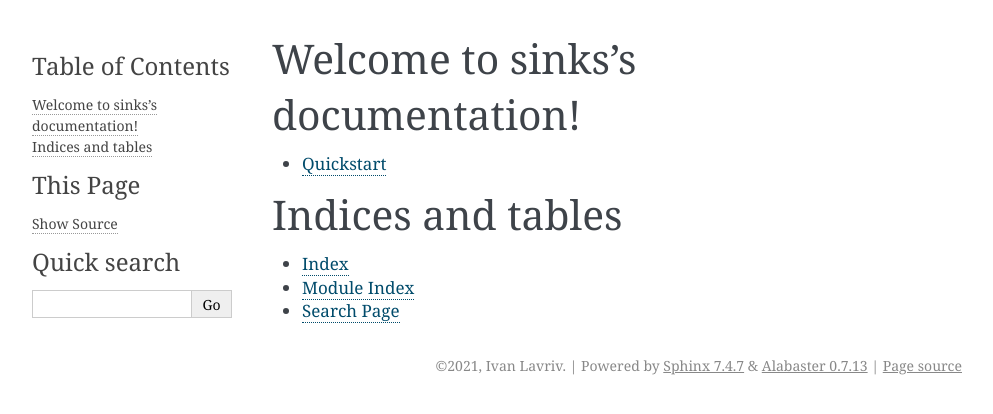
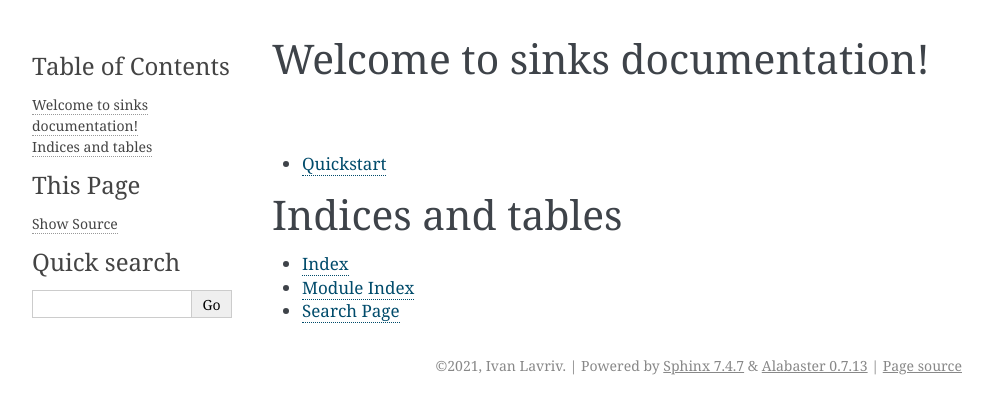
Before and after one commit to lavriv92/sinks, a Sphinx documentation site: the page built from docs/source/index.rst, in a window 1280 px wide. Shown: the top 414 px of the page, without its empty margins (148-1141 px from the left). Built offline with Sphinx 7.4.7, drawn with Linux system fonts in a browser that asks for light colours.

Commit message:
Fix title

```diff
--- a/docs/source/conf.py
+++ b/docs/source/conf.py
@@ -22,7 +22,7 @@ import sys
 
 sys.path.insert(0, pathlib.Path(__file__).parents[2].resolve().as_posix())
 
-project = 'sinks'
+project = 'Sinks'
 copyright = '2021, Ivan Lavriv'
 author = 'Ivan Lavriv'
 
--- a/docs/source/index.rst
+++ b/docs/source/index.rst
@@ -3,7 +3,7 @@
    You can adapt this file completely to your liking, but it should at least
    contain the root `toctree` directive.
 
-Welcome to sinks's documentation!
+Welcome to sinks documentation!
 =================================
 - :doc:`quickstart`
 
```
